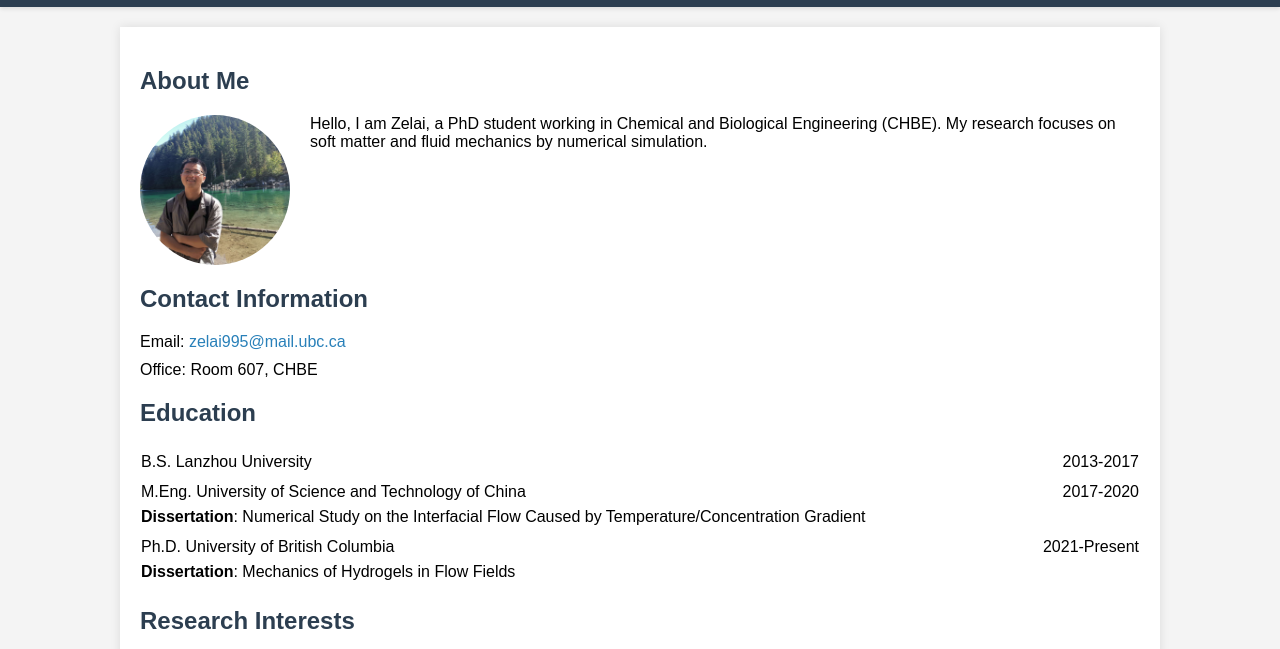
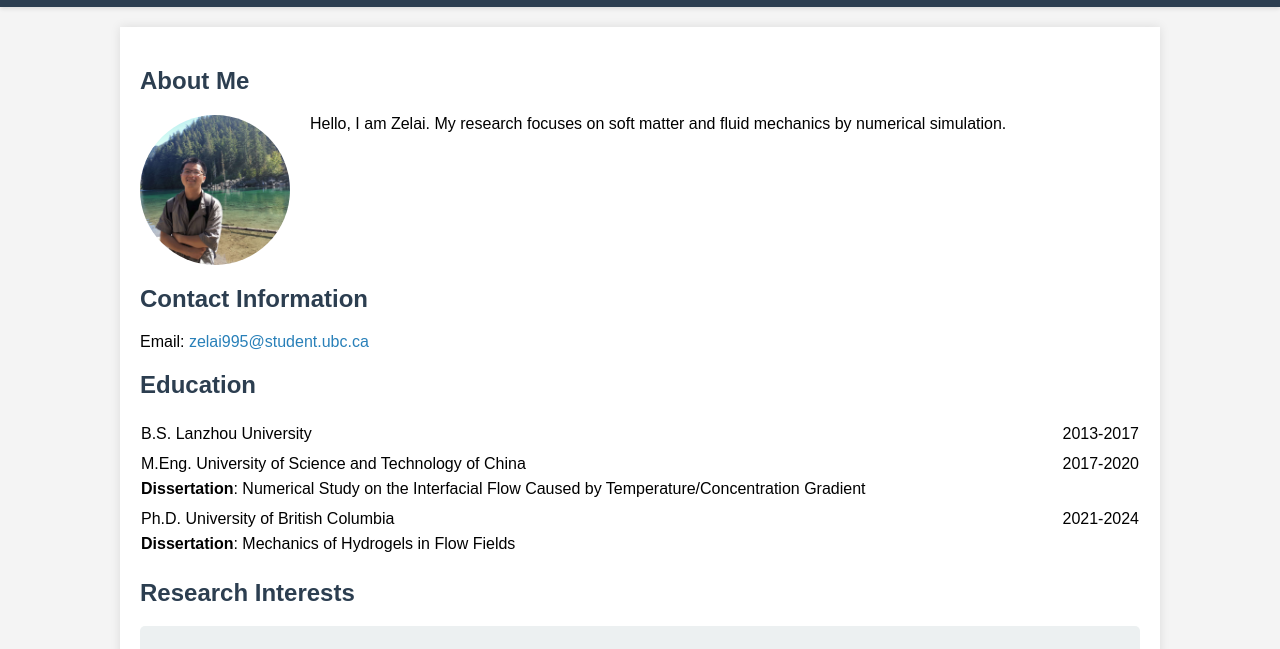
Before and after one commit to Zelai-Xu/Zelai-Xu.github.io, a plain HTML site: page index.html in a window 1280 px wide. Shown: the part 77-726 px from the top of the page. Drawn offline with Linux system fonts and the light colour scheme.

Commit message:
Update index.html
Update email, education

```diff
--- a/index.html
+++ b/index.html
@@ -81,13 +81,12 @@
         <h2>About Me</h2>
         <!-- Insert your photo in the src attribute below -->
         <img src="photo.jpg" alt="Zelai's Photo" class="profile-photo">
-        <p>Hello, I am Zelai, a PhD student working in Chemical and Biological Engineering (CHBE). My research focuses on soft matter and fluid mechanics by numerical simulation.</p>
+        <p>Hello, I am Zelai. My research focuses on soft matter and fluid mechanics by numerical simulation.</p>
         <div class="clear"></div>
 
         <h2>Contact Information</h2>
         <ul class="contact-info">
-            <li>Email: <a href="mailto:zelai995@mail.ubc.ca">zelai995@mail.ubc.ca</a></li>
-            <li>Office: Room 607, CHBE</li>
+            <li>Email: <a href="mailto:zelai995@mail.ubc.ca">zelai995@student.ubc.ca</a></li>
         </ul>
 
         <h2 id="education">Education</h2>
@@ -107,7 +106,7 @@
             <tr></tr>
             <tr style="padding-top: 10px;">
                 <td>Ph.D. University of British Columbia</td>
-                <td style="text-align: right;">2021-Present</td>
+                <td style="text-align: right;">2021-2024</td>
             </tr>
             <tr>
                 <td colspan="2"><strong>Dissertation</strong>: Mechanics of Hydrogels in Flow Fields</td>
```
